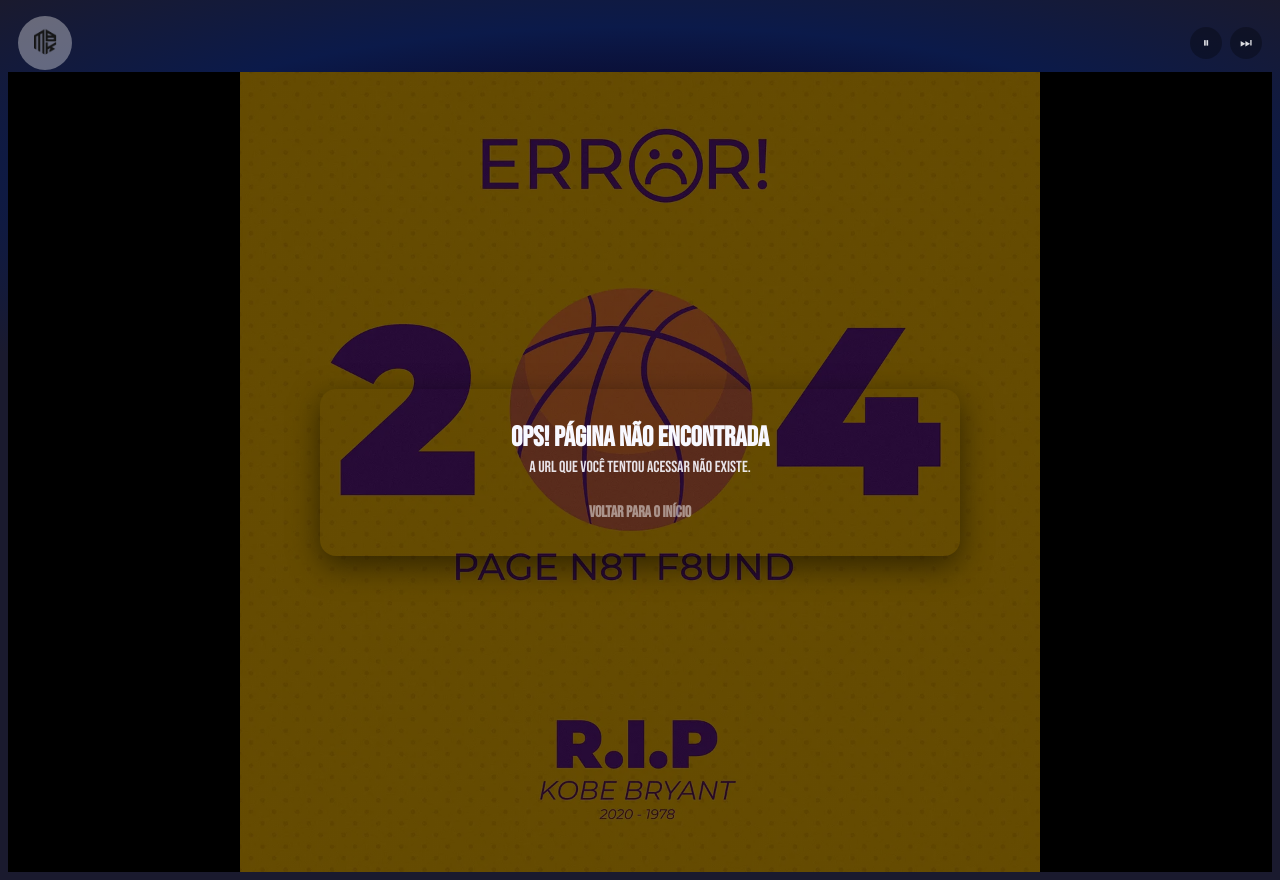
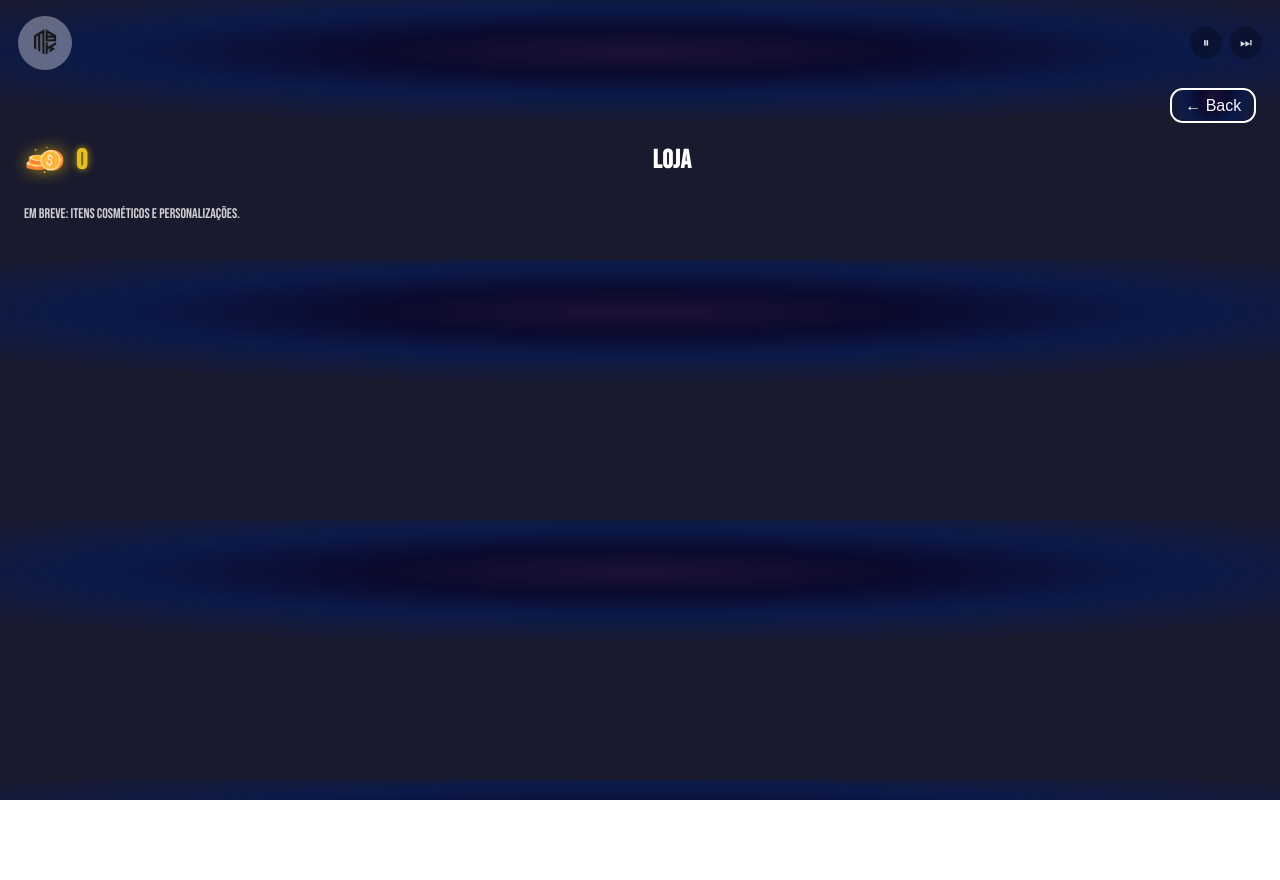
Before and after one commit to olimpiokaio/MBK, an Angular app: page /store in a window 1280 px wide. After the commit the page ends 800 px from the top, so only its background shows below. Built offline with nearby package versions, Linux system fonts and the light colour scheme.

Commit message:
melhorando modal de pontos

```diff
--- a/angular.json
+++ b/angular.json
@@ -59,7 +59,7 @@
               "sourceMap": true
             }
           },
-          "defaultConfiguration": "production"
+          "defaultConfiguration": "development"
         },
         "serve": {
           "builder": "@angular-devkit/build-angular:dev-server",
--- a/src/app/app.component.ts
+++ b/src/app/app.component.ts
@@ -7,6 +7,7 @@
 import { PlayComponent } from './play/play.component';
 import { TrophyToastComponent } from './shared/trophy-toast/trophy-toast.component';
 import { SelosService } from './services/selos.service';
+import { CoinService } from './services/coin.service';
 
 @Component({
   selector: 'app-root',
@@ -20,6 +21,7 @@
 
   private sanitizer = inject(DomSanitizer);
   private selos = inject(SelosService);
+  private coins = inject(CoinService);
 
   // Iframe element reference
   @ViewChild('bgPlayer') bgPlayer?: ElementRef<HTMLIFrameElement>;
@@ -75,6 +77,8 @@
   ngOnInit() {
     // Clear earned trophies (selos) on every app reload as requested
     try { this.selos.resetAll(); } catch {}
+    // Clear user coins on every full page load/reload as requested
+    try { this.coins.setBalance(0); } catch {}
   }
 
   ngAfterViewInit() {
--- a/src/app/app.routes.ts
+++ b/src/app/app.routes.ts
@@ -12,5 +12,6 @@
   { path: 'community', component: CommunityComponent },
   { path: 'legacy', component: LegacyComponent },
   { path: 'match/:id', component: MatchComponent },
+  { path: 'store', loadComponent: () => import('./mbk-store/mbk-store.component').then(m => m.MbkStoreComponent) },
   { path: '**', component: NotFoundComponent }
 ];
--- a/src/app/home/home.component.html
+++ b/src/app/home/home.component.html
@@ -10,7 +10,7 @@
       <span rel="Trophies">Troféus</span>
     </div>
   </div>
-  <div class="home-store">
+  <div class="home-store" routerLink="/store" type="button">
     <h1 rel="Store">Loja</h1>
   </div>
   <div class="comunit">
--- a/src/app/match/match.component.css
+++ b/src/app/match/match.component.css
@@ -314,11 +314,22 @@
 .modal-card { width: min(92vw, 420px); background: #101028; color: var(--ice); border: 1px solid rgba(255,255,255,0.25); border-radius: 12px; padding: 1rem; box-shadow: 0 12px 30px rgba(0,0,0,0.5); }
 .modal-card h3 { margin: 0 0 0.4rem; }
 .modal-card p { margin: 0 0 0.8rem; opacity: 0.95; }
-.modal-actions { display: flex; gap: 0.6rem; justify-content: space-between; }
-.btn-sum, .btn-sub { flex: 1; padding: 0.6rem 0.8rem; border-radius: 10px; border: 1px solid rgba(255,255,255,0.4); cursor: pointer; color: var(--ice); }
+
+/* Ajustes para o modal de pontuação mais intuitivo e legível */
+.adjust-modal { width: min(94vw, 520px); }
+.adjust-title { font-size: 1.4rem; letter-spacing: 0.5px; }
+.adjust-header { display: grid; grid-template-columns: 72px 1fr; gap: 0.8rem; align-items: center; margin: 0.4rem 0 0.8rem; }
+.adjust-header .avatar-sm { width: 72px; height: 72px; border-width: 3px; }
+.who { display: grid; gap: 0.2rem; align-items: center; }
+.team-chip { display: inline-block; padding: 0.15rem 0.5rem; border-radius: 999px; border: 1px solid rgba(255,255,255,0.6); font-weight: 700; font-size: 0.9rem; opacity: 0.95; }
+.player-name-strong { font-weight: 900; font-size: 1.4rem; letter-spacing: 0.6px; text-shadow: 0 2px 10px rgba(0,0,0,0.6); }
+.selected-points { font-size: 1.05rem; }
+
+.modal-actions { display: flex; gap: 0.8rem; justify-content: space-between; margin-top: 0.4rem; }
+.btn-sum, .btn-sub { flex: 1; padding: 0.8rem 1rem; border-radius: 12px; border: 1px solid rgba(255,255,255,0.4); cursor: pointer; color: var(--ice); font-weight: 800; font-size: 1.05rem; }
 .btn-sum { background: linear-gradient(135deg, rgba(54,211,106,0.25), rgba(109,61,255,0.15)); border-color: #36d36a; }
 .btn-sub { background: linear-gradient(135deg, rgba(209,0,80,0.15), rgba(109,61,255,0.12)); border-color: #d10050; }
-.btn-cancel { margin-top: 0.6rem; width: 100%; padding: 0.5rem 0.8rem; border-radius: 8px; background: transparent; border: 1px solid rgba(255,255,255,0.35); color: var(--ice); cursor: pointer; }
+.btn-cancel { margin-top: 0.8rem; width: 100%; padding: 0.6rem 0.9rem; border-radius: 10px; background: transparent; border: 1px solid rgba(255,255,255,0.35); color: var(--ice); cursor: pointer; font-weight: 700; }
 .btn-cancel:hover { border-color: var(--gold-500); }
 
 .game-result { margin-top: 1rem; padding: 0.8rem; text-align: center; border-radius: 10px; background: rgba(0,0,0,0.35); border: 1px solid rgba(255,255,255,0.2); font-weight: 700; }
--- a/src/app/match/match.component.html
+++ b/src/app/match/match.component.html
@@ -246,14 +246,25 @@
       <!-- Modal para somar/diminuir pontos -->
       @if (modalOpen()) {
         <div class="modal-overlay" (click)="closeModal()">
-          <div class="modal-card" (click)="$event.stopPropagation()">
-            <h3>Ajustar Pontos</h3>
+          <div class="modal-card adjust-modal" (click)="$event.stopPropagation()">
+            <h3 class="adjust-title">Ajustar Pontos</h3>
             @if (pendingAction()) {
-              <p>
-                Time {{ pendingAction()!.team }} •
-                {{ pendingAction()!.player.playerName }}<br />
-                Pontuação selecionada: <strong>{{ pendingAction()!.points }}</strong>
-              </p>
+              <div class="adjust-header">
+                <span class="avatar-badge-wrap">
+                  <img class="avatar-sm"
+                       [class.fire-border]="isTopScorer(pendingAction()!.player)"
+                       [class.ice-border]="isBottomScorer(pendingAction()!.player)"
+                       [src]="pendingAction()!.player.playerImage"
+                       [alt]="pendingAction()!.player.playerName" />
+                  @if (isTopScorer(pendingAction()!.player)) { <span class="icon-badge icon-fire" aria-label="Top scorer">🔥</span> }
+                  @if (isBottomScorer(pendingAction()!.player)) { <span class="icon-badge icon-ice" aria-label="Lowest scorer">🧊</span> }
+                </span>
+                <div class="who">
+                  <div class="team-chip">Time {{ pendingAction()!.team }}</div>
+                  <div class="player-name-strong">{{ pendingAction()!.player.playerName }}</div>
+                  <div class="selected-points">Pontuação selecionada: <strong>{{ pendingAction()!.points }}</strong></div>
+                </div>
+              </div>
             }
             <div class="modal-actions">
               <button type="button" class="btn-sub" (click)="confirmAdjust('sub')">Diminuir</button>
--- a/src/app/match/match.component.ts
+++ b/src/app/match/match.component.ts
@@ -6,6 +6,7 @@
 import { NarratorService } from '../services/narrator.service';
 import { StatisticsService } from '../services/statistics.service';
 import { SelosService } from '../services/selos.service';
+import { CoinService } from '../services/coin.service';
 import { TeamPlayersColumnComponent } from '../shared/team-players-column/team-players-column.component';
 import { CardQualificacaoComponent } from '../shared/card-qualificacao/card-qualificacao.component';
 import { LoadingSpinnerComponent } from '../shared/loading-spinner/loading-spinner.component';
@@ -23,6 +24,8 @@
   private narrator = inject(NarratorService);
   private stats = inject(StatisticsService);
   private selos = inject(SelosService);
+  // Coins
+  private coins = inject(CoinService);
 
   // Loading state
   loadingPlayers = signal<boolean>(true);
@@ -347,6 +350,20 @@
       this.stats.finalizeAndApply();
     } catch {}
 
+    // Award MB Coin for victory (+1 if current player is on the winning team)
+    try {
+      if (w === 'A' || w === 'B') {
+        const meName = this.selos.currentPlayerName;
+        if (meName) {
+          const winnersArr = w === 'A' ? this.teamA() : this.teamB();
+          const won = winnersArr.some(p => p.playerName === meName);
+          if (won) {
+            this.coins.addCoins(1);
+          }
+        }
+      }
+    } catch {}
+
     // Narrate end of game with winner and MVP
     const mvpName = this.mvpPlayer()?.playerName ?? null;
     if (w !== null) {
--- /dev/null
+++ b/src/app/mbk-store/mbk-store.component.css
@@ -0,0 +1,33 @@
+.store-page { padding: 16px; color: #fff; }
+
+.content-button-back {
+  width: 100%;
+  text-align: right;
+  margin-bottom: 16px;
+}
+
+.store-header { display: flex; align-items: center; justify-content: space-between; margin: 8px 0 16px; }
+
+.coin-display { display: flex; align-items: center; gap: 10px; }
+.coin-icon { width: 42px; height: 42px; filter: drop-shadow(0 0 6px rgba(255, 215, 0, 0.6)); }
+.coin-amount { font-size: 28px; font-weight: 800; color: #ffd700; text-shadow: 0 0 6px rgba(255,215,0,0.7), 0 0 14px rgba(255,215,0,0.3); letter-spacing: 1px; }
+.store-title { margin: 0 auto; flex: 1; text-align: center; font-size: 26px; letter-spacing: 0.5px; }
+
+/* Shimmer effect for coin and text */
+@keyframes shine {
+  0% { filter: drop-shadow(0 0 2px rgba(255, 215, 0, 0.3)); }
+  50% { filter: drop-shadow(0 0 12px rgba(255, 215, 0, 0.9)); }
+  100% { filter: drop-shadow(0 0 2px rgba(255, 215, 0, 0.3)); }
+}
+
+@keyframes textShine {
+  0% { color: #d4af37; text-shadow: 0 0 4px rgba(255,215,0,0.3), 0 0 8px rgba(255,215,0,0.15); }
+  50% { color: #ffd700; text-shadow: 0 0 10px rgba(255,215,0,0.9), 0 0 18px rgba(255,215,0,0.4); }
+  100% { color: #d4af37; text-shadow: 0 0 4px rgba(255,215,0,0.3), 0 0 8px rgba(255,215,0,0.15); }
+}
+
+.shimmer { animation: shine 2.2s ease-in-out infinite; }
+.shimmer-text { animation: textShine 2.8s ease-in-out infinite; }
+
+.store-content { margin-top: 24px; }
+.placeholder { opacity: 0.8; font-size: 14px; }
--- /dev/null
+++ b/src/app/mbk-store/mbk-store.component.html
@@ -0,0 +1,18 @@
+<div class="store-page">
+  <div class="content-button-back">
+    <app-back-button [ariaLabel]="'Voltar'" [route]="'/'"></app-back-button>
+  </div>
+
+  <header class="store-header">
+    <div class="coin-display">
+      <img class="coin-icon shimmer" src="/coin.png" alt="MB Coin" />
+      <span class="coin-amount shimmer-text">{{ balance }}</span>
+    </div>
+    <h1 class="store-title">Loja</h1>
+  </header>
+
+  <section class="store-content">
+    <!-- Conteúdo futuro da loja -->
+    <p class="placeholder">Em breve: itens cosméticos e personalizações.</p>
+  </section>
+</div>
--- /dev/null
+++ b/src/app/mbk-store/mbk-store.component.ts
@@ -0,0 +1,26 @@
+import { CommonModule } from '@angular/common';
+import { Component, OnDestroy } from '@angular/core';
+import { BackButtonComponent } from '../shared/back-button/back-button.component';
+import { CoinService } from '../services/coin.service';
+import { Subscription } from 'rxjs';
+
+@Component({
+  selector: 'app-mbk-store',
+  standalone: true,
+  imports: [CommonModule, BackButtonComponent],
+  templateUrl: './mbk-store.component.html',
+  styleUrl: './mbk-store.component.css'
+})
+export class MbkStoreComponent implements OnDestroy {
+  balance = 0;
+  private sub?: Subscription;
+
+  constructor(private coins: CoinService) {
+    this.balance = this.coins.getBalance();
+    this.sub = this.coins.balanceObservable.subscribe(v => this.balance = v);
+  }
+
+  ngOnDestroy(): void {
+    this.sub?.unsubscribe();
+  }
+}
--- /dev/null
+++ b/src/app/services/coin.service.ts
@@ -0,0 +1,52 @@
+import { Injectable } from '@angular/core';
+import { BehaviorSubject } from 'rxjs';
+import { SelosService } from './selos.service';
+
+/**
+ * CoinService
+ * Gerencia a moeda cosmética do app (MB Coin).
+ * Regras:
+ * - +1 coin por vitória em partida.
+ * - +5 coins por troféu/selo conquistado.
+ * Persistência simples em localStorage.
+ */
+@Injectable({ providedIn: 'root' })
+export class CoinService {
+  private readonly STORAGE_KEY = 'mbk.coins.balance';
+
+  private balance$ = new BehaviorSubject<number>(this.readStored());
+
+  /** Observable para a UI exibir saldo em tempo real */
+  readonly balanceObservable = this.balance$.asObservable();
+
+  constructor(private selos: SelosService) {
+    // Toda vez que um selo é conquistado, adicionar +5 moedas
+    try {
+      this.selos.earned$.subscribe(() => this.addCoins(5));
+    } catch {}
+  }
+
+  /** Lê o saldo atual (valor imediato) */
+  getBalance(): number { return this.balance$.value; }
+
+  /** Define explicitamente o saldo (clamp >= 0) */
+  setBalance(n: number) {
+    const val = Math.max(0, Math.floor(n || 0));
+    this.balance$.next(val);
+    this.persist(val);
+  }
+
+  /** Adiciona (ou subtrai) moedas. Retorna o novo saldo. */
+  addCoins(delta: number): number {
+    const next = Math.max(0, this.getBalance() + Math.floor(delta || 0));
+    this.balance$.next(next);
+    this.persist(next);
+    return next;
+  }
+
+  // Helpers
+  private readStored(): number {
+    try { return parseInt(localStorage.getItem(this.STORAGE_KEY) || '0', 10) || 0; } catch { return 0; }
+  }
+  private persist(n: number) { try { localStorage.setItem(this.STORAGE_KEY, String(n)); } catch {} }
+}
```
Also changed, not shown: public/coin.png (added).
